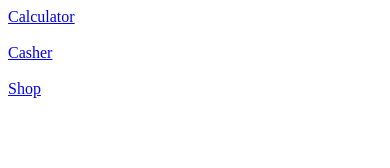
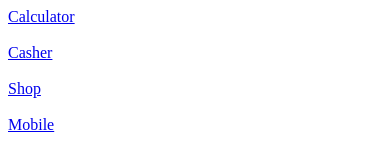
Before and after one commit to minkaungsanthar/minkaungsanthar.github.io, a plain HTML site: page project practised/index.html in a window 390 px wide. Drawn offline with Linux system fonts and the light colour scheme.

Commit message:
project/mobile to server

```diff
--- a/project practised/index.html
+++ b/project practised/index.html
@@ -11,6 +11,8 @@
 
     <a href="casher/casher.html"> Casher </a> <br><br>
 
-    <a href="shop/index.html"> Shop </a>
+    <a href="shop/index.html"> Shop </a> <br><br>
+
+    <a href="mobile/index.html"> Mobile </a>
 </body>
 </html>
```
